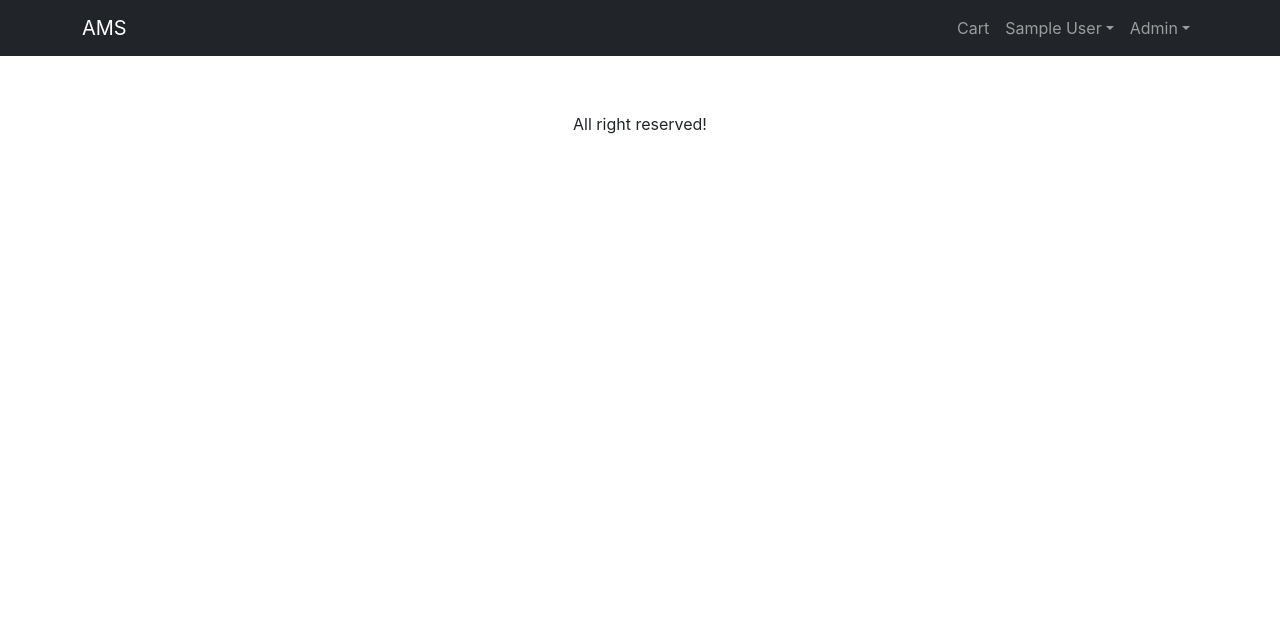
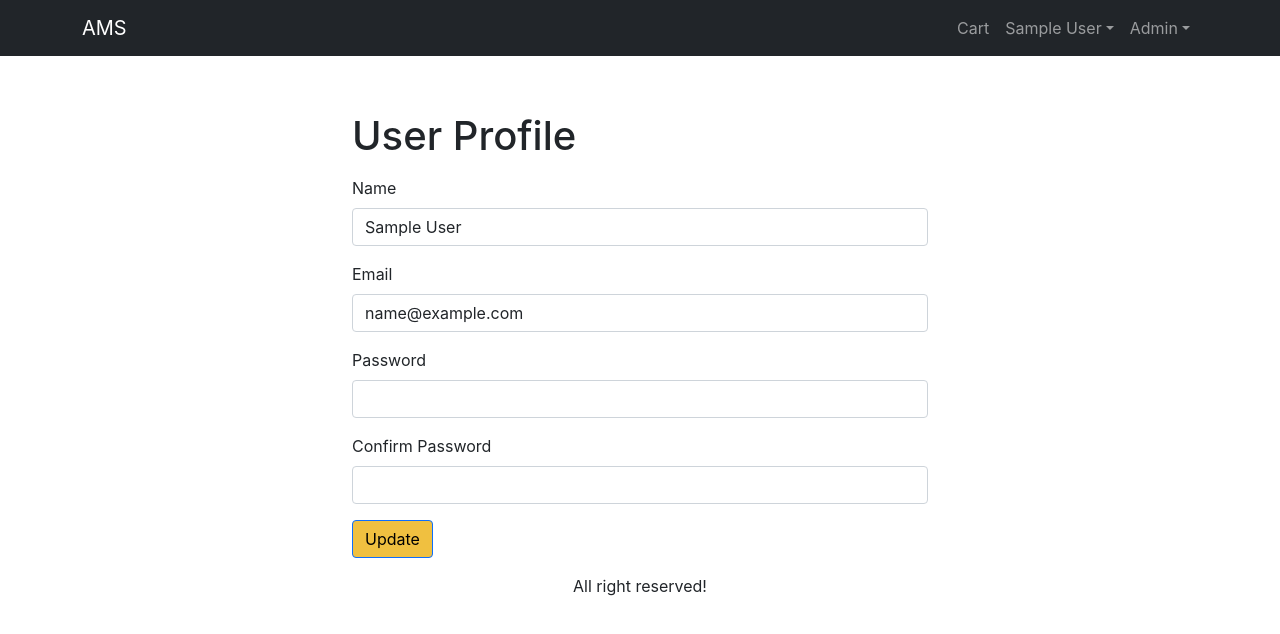
Before and after one commit to Ibadetegashi/Budi-AMS, a React (Create React App) app in the folder mern/frontend/: page /profile in a window 1280 px wide. Shown: the top 634 px of the page. Built offline with nearby package versions, Linux system fonts and the light colour scheme; sample sign-in values are in the browser's storage.

Commit message:
Implement UserProfile

```diff
--- a/mern/frontend/src/App.js
+++ b/mern/frontend/src/App.js
@@ -19,7 +19,7 @@
 import AuthRoute from './components/AuthRoute';
 import DashboardView from './views/DashboardView';
 import AdminRoute from './components/AdminRoute';
-// import ProfileView from './views/ProfileView';
+import ProfileView from './views/ProfileView';
 import PlaceOrderView from "./views/PlaceOrderView";
 import UserListView from "./views/UserListView";
 import UserEditView from "./views/UserEditView";
@@ -151,14 +151,14 @@
               <Route path="/placeorder" element={<PlaceOrderView />} />
               <Route path="/search" element={<SearchView />} />
               <Route path="/order/:id" element={<OrderView/>} />
-              {/* <Route
+               <Route
                 path="/profile"
                 element={
                   <AuthRoute>
                     <ProfileView />
                   </AuthRoute>
                 }
-              /> */}
+              />
               <Route
                 path="/order/:id"
                 element={
--- a/mern/frontend/src/views/OrderHistoryView.js
+++ b/mern/frontend/src/views/OrderHistoryView.js
@@ -6,7 +6,7 @@
 import MessageBox from '../components/MessageBox';
 import { Store } from '../Store';
 import { getError } from '../utils';
-import Button from 'react-bootstrap/Button';
+import Button from 'react-bootstrap/esm/Button';
 
 const reducer = (state, action) => {
   switch (action.type) {
--- a/mern/frontend/src/views/ProfileView.js
+++ b/mern/frontend/src/views/ProfileView.js
@@ -0,0 +1,108 @@
+import React, { useContext, useReducer, useState } from 'react';
+import { Helmet } from 'react-helmet-async';
+import Form from 'react-bootstrap/Form';
+import Button from 'react-bootstrap/Button';
+import { Store } from '../Store';
+import { toast } from 'react-toastify';
+import { getError } from '../utils';
+import axios from 'axios';
+
+const reducer = (state, action) => {
+  switch (action.type) {
+    case 'UPDATE_REQUEST':
+      return { ...state, loadingUpdate: true };
+    case 'UPDATE_SUCCESS':
+      return { ...state, loadingUpdate: false };
+    case 'UPDATE_FAIL':
+      return { ...state, loadingUpdate: false };
+
+    default:
+      return state;
+  }
+};
+
+export default function ProfileScreen() {
+  const { state, dispatch: ctxDispatch } = useContext(Store);
+  const { userInfo } = state;
+  const [name, setName] = useState(userInfo.name);
+  const [email, setEmail] = useState(userInfo.email);
+  const [password, setPassword] = useState('');
+  const [confirmPassword, setConfirmPassword] = useState('');
+
+  const [{ loadingUpdate }, dispatch] = useReducer(reducer, {
+    loadingUpdate: false,
+  });
+
+  const submitHandler = async (e) => {
+    e.preventDefault();
+    try {
+      const { data } = await axios.put(
+        '/api/users/profile',
+        {
+          name,
+          email,
+          password,
+        },
+        {
+          headers: { Authorization: `Bearer ${userInfo.token}` },
+        }
+      );
+      dispatch({
+        type: 'UPDATE_SUCCESS',
+      });
+      ctxDispatch({ type: 'USER_SIGNIN', payload: data });
+      localStorage.setItem('userInfo', JSON.stringify(data));
+      toast.success('User updated successfully');
+    } catch (err) {
+      dispatch({
+        type: 'FETCH_FAIL',
+      });
+      toast.error(getError(err));
+    }
+  };
+
+  return (
+    <div className="container small-container">
+      <Helmet>
+        <title>User Profile</title>
+      </Helmet>
+      <h1 className="my-3">User Profile</h1>
+      <form onSubmit={submitHandler}>
+        <Form.Group className="mb-3" controlId="name">
+          <Form.Label>Name</Form.Label>
+          <Form.Control
+            value={name}
+            onChange={(e) => setName(e.target.value)}
+            required
+          />
+        </Form.Group>
+        <Form.Group className="mb-3" controlId="name">
+          <Form.Label>Email</Form.Label>
+          <Form.Control
+            type="email"
+            value={email}
+            onChange={(e) => setEmail(e.target.value)}
+            required
+          />
+        </Form.Group>
+        <Form.Group className="mb-3" controlId="password">
+          <Form.Label>Password</Form.Label>
+          <Form.Control
+            type="password"
+            onChange={(e) => setPassword(e.target.value)}
+          />
+        </Form.Group>
+        <Form.Group className="mb-3" controlId="password">
+          <Form.Label>Confirm Password</Form.Label>
+          <Form.Control
+            type="password"
+            onChange={(e) => setConfirmPassword(e.target.value)}
+          />
+        </Form.Group>
+        <div className="mb-3">
+          <Button type="submit">Update</Button>
+        </div>
+      </form>
+    </div>
+  );
+}
```
Also changed, not shown: 1 other file (tests, documents, lock files or other folders).
